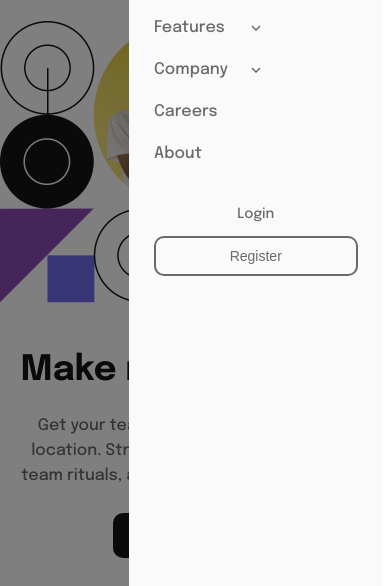
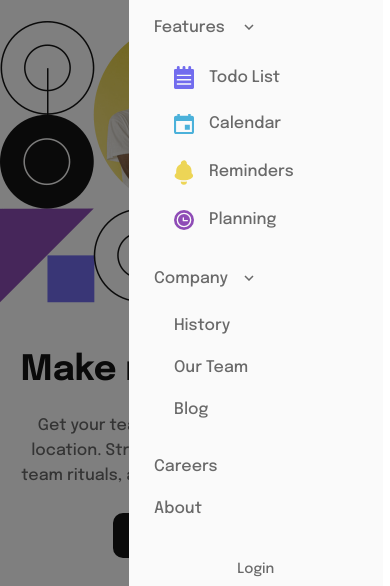
Before and after one commit to Karajoteka/snap-make-remote-work, a plain HTML site: page index.html in a window 390 px wide. Shown: the part 62-648 px from the top of the page. Drawn offline with Linux system fonts and the light colour scheme.

Commit message:
Maquetación de los desplegables en del menú en la versión mobile

```diff
--- a/index.html
+++ b/index.html
@@ -28,8 +28,35 @@
         <img src="./images/icon-close-menu.svg" alt="Close icon">
       </div>
       <ul>
-        <li>Features</li>
-        <li>Company</li>
+        <li id="features">
+          Features
+          <ul>
+            <li>
+              <img src="./images/icon-todo.svg" alt="Todo list">
+              Todo List
+            </li>
+            <li>
+              <img src="./images/icon-calendar.svg" alt="Calendar">
+              Calendar
+            </li>
+            <li>
+              <img src="./images/icon-reminders.svg" alt="Reminders">
+              Reminders
+            </li>
+            <li>
+              <img src="./images/icon-planning.svg" alt="Planning">
+              Planning
+            </li>
+          </ul>
+        </li>
+        <li id="company">
+          Company
+          <ul>
+            <li>History</li>
+            <li>Our Team</li>
+            <li>Blog</li>
+          </ul>
+        </li>
         <li>Careers</li>
         <li>About</li>
       </ul>
--- a/scss/styles.scss
+++ b/scss/styles.scss
@@ -64,18 +64,38 @@ body {
           margin-bottom: 25px;
         }
 
-        li:nth-child(1) {
+        #features {
           background-image: url('../images/icon-arrow-down.svg');
           background-size: auto;
-          background-position: center;
+          background-position: 90px 5px;
           background-repeat: no-repeat;
+
+          ul {
+            margin-bottom: 40px;
+          }
+
+          ul li {
+            display: flex;
+            align-items: center;
+          }
+
+          ul li img {
+            width: 20px;
+            margin-left: 20px;
+            margin-right: 15px;
+          }
         }
 
-        li:nth-child(2) {
+        #company {
           background-image: url('../images/icon-arrow-down.svg');
           background-size: auto;
-          background-position: center;
+          background-position: 90px 5px;
           background-repeat: no-repeat;
+
+          ul {
+            margin-bottom: 40px;
+            margin-left: 20px;
+          }
         }
       }
 
```
Also changed, not shown: css/styles.css, 1 other file.
